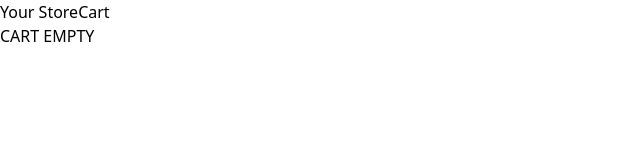
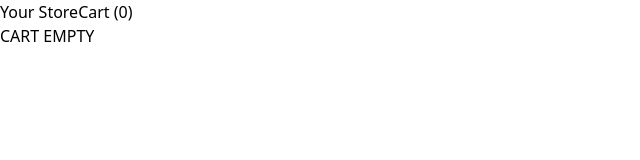
Before and after one commit to kunarkkhewal/react-e-comm, a React (Vite) app: page /cart in a window 1280 px wide. Shown: the top 160 px of the page, without its empty margins (0-640 px from the left). Built offline with nearby package versions, Linux system fonts and the light colour scheme.

Commit message:
updated header for totalcartitem to recieve from context

```diff
--- a/src/Components/Header.tsx
+++ b/src/Components/Header.tsx
@@ -1,11 +1,18 @@
+import { useContext } from 'react'
 import { Link } from 'react-router-dom';
-import { TotalCartItemAndSetter } from '../Interfaces/interfaces';
 
-function Header({ totalCartItem }: TotalCartItemAndSetter) {
+import { CartContext } from '../App';
+
+function Header() {
+    const context = useContext(CartContext);
+    if (!context) {
+        return null;
+    }
+    const { totalCartItem } = context;
     return (
         <header className="text-xl text-white bg-sky-900 p-4 sm:px-12 flex justify-between">
             <Link to="/">Your Store</Link>
-            <Link to="/cart">Cart {totalCartItem}</Link>
+            <Link to="/cart">Cart ({totalCartItem})</Link>
         </header>
     );
 }
```
